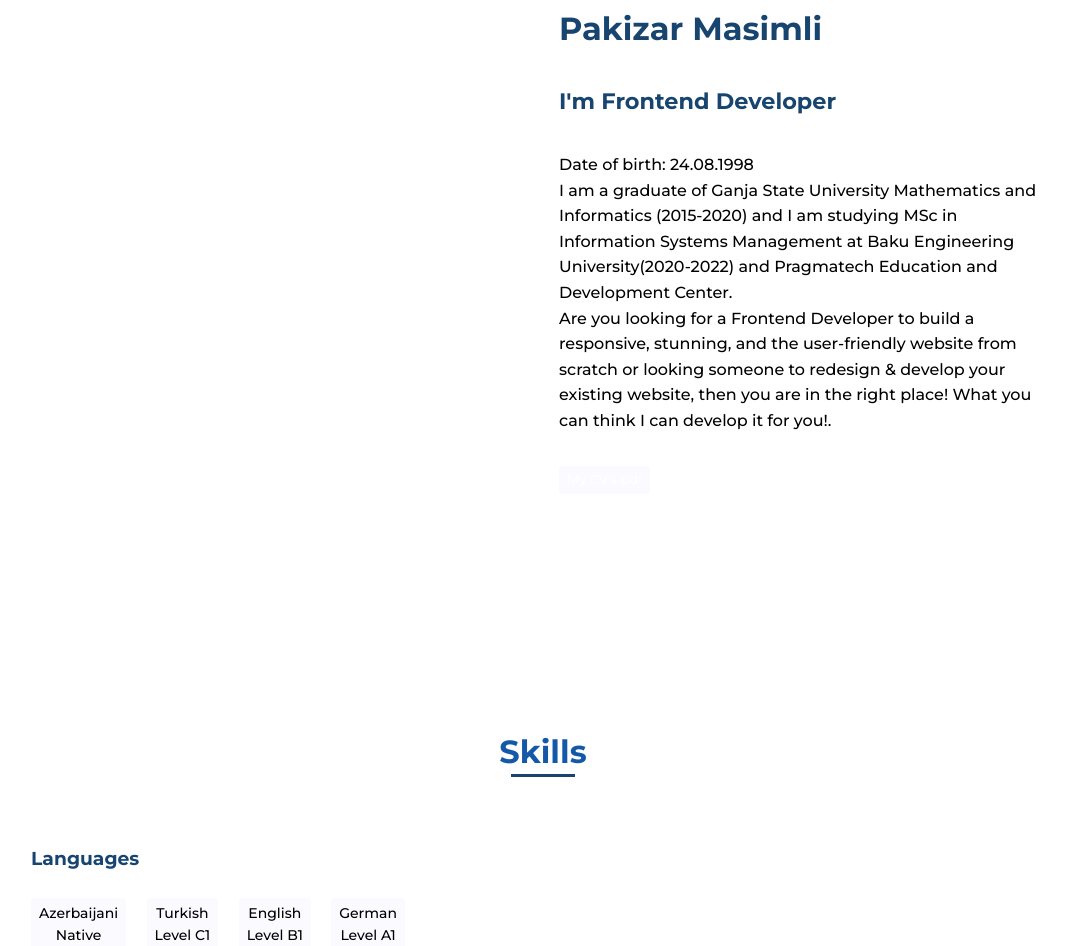
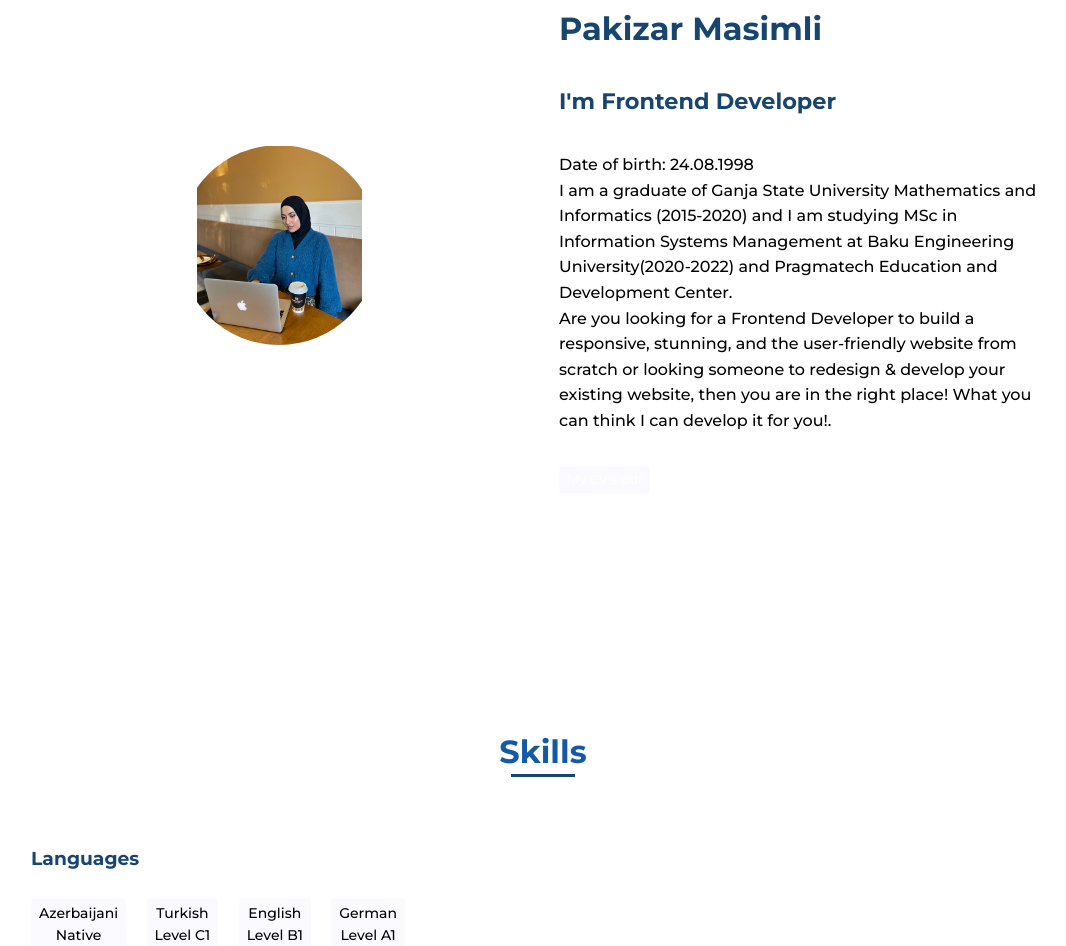
Before and after one commit to Pakizer/pakizer.github.io, a plain HTML site: page index.html in a window 1280 px wide. Shown: the part 928-1874 px from the top of the page, without its empty margins (97-1163 px from the left). Drawn offline with nearby package versions, Linux system fonts and the light colour scheme.

Commit message:
My portfolio website added.

```diff
--- a/index.html
+++ b/index.html
@@ -58,7 +58,7 @@
 
             <div class="about__container bd-grid">
                 <div class="about__img">
-                    <img src="/img/myself.jpeg" alt="">
+                    <img src="/img/myself.jpg" alt="">
                 </div>
 
                 <div>
```
